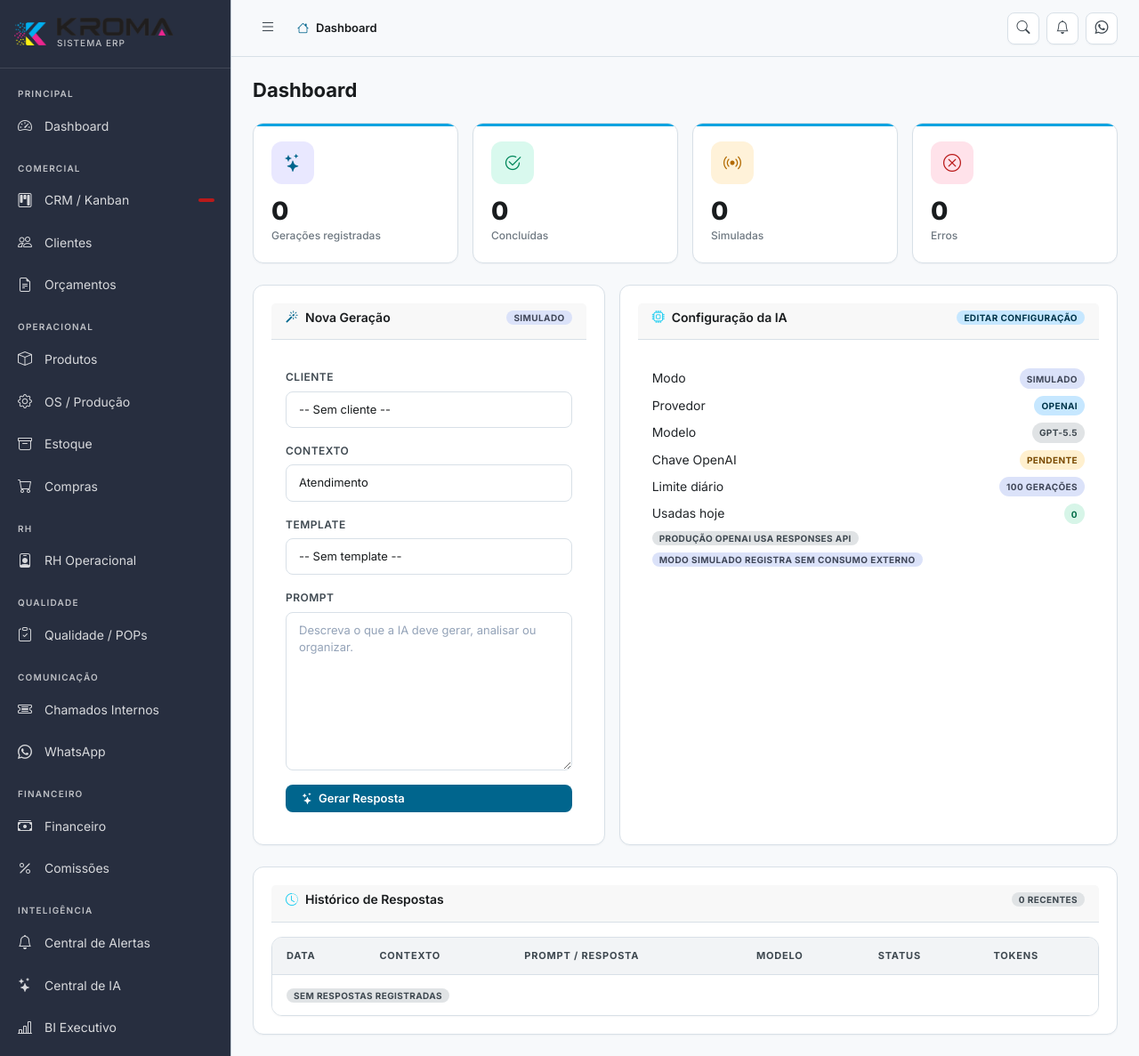
After one commit to luizaugustovb/kroma, a PHP site: the page made by app/Views/ia/index.php in a window 1280 px wide. The commit adds this page. Shown: the whole page at 89% size. Run offline with PHP 8.4, Linux system fonts and the light colour scheme; the template is opened without the code that fills it, so the values that code supplies are empty; some libraries are stand-ins or nearby versions.

Commit message:
adiciona central de ia

```diff
--- a/app/Controllers/EmpresaController.php
+++ b/app/Controllers/EmpresaController.php
@@ -55,6 +55,11 @@ class EmpresaController
             'modo_whatsapp' => in_array($_POST['modo_whatsapp'] ?? 'simulado', ['simulado','producao'], true) ? $_POST['modo_whatsapp'] : 'simulado',
             'chave_openai' => trim($_POST['chave_openai'] ?? ''),
             'chave_gemini' => trim($_POST['chave_gemini'] ?? ''),
+            'modo_ia' => in_array($_POST['modo_ia'] ?? 'simulado', ['simulado','producao'], true) ? $_POST['modo_ia'] : 'simulado',
+            'provedor_ia' => in_array($_POST['provedor_ia'] ?? 'openai', ['openai','gemini'], true) ? $_POST['provedor_ia'] : 'openai',
+            'modelo_ia' => trim($_POST['modelo_ia'] ?? 'gpt-5.5') ?: 'gpt-5.5',
+            'prompt_padrao_ia' => trim($_POST['prompt_padrao_ia'] ?? ''),
+            'limite_ia_diario' => max(1, (int)($_POST['limite_ia_diario'] ?? 100)),
             'chave_asaas' => trim($_POST['chave_asaas'] ?? ''),
             'ambiente_asaas' => $_POST['ambiente_asaas'] ?? 'sandbox',
         ];
--- /dev/null
+++ b/app/Views/ia/index.php
@@ -0,0 +1,209 @@
+<?php
+use App\Services\Auth;
+
+$csrfToken = Auth::csrfToken();
+$statusClasses = [
+    'simulado' => 'badge-info',
+    'concluido' => 'badge-success',
+    'erro' => 'badge-danger',
+];
+$contextoLabels = [
+    'atendimento' => 'Atendimento',
+    'orcamento' => 'Orçamento',
+    'produto' => 'Produto',
+    'margem' => 'Margem',
+    'followup' => 'Follow-up',
+    'operacional' => 'Operacional',
+    'livre' => 'Livre',
+];
+
+function iaData(?string $data): string
+{
+    return $data ? date('d/m/Y H:i', strtotime($data)) : '-';
+}
+
+function iaResumoTexto(?string $texto, int $limite = 220): string
+{
+    $texto = trim((string)$texto);
+    return strlen($texto) > $limite ? substr($texto, 0, $limite) . '...' : $texto;
+}
+?>
+
+<div class="row g-3 mb-4">
+    <div class="col-6 col-xl-3">
+        <div class="kpi-card">
+            <div class="kpi-icon primary"><i class="bi bi-stars"></i></div>
+            <div class="kpi-value"><?= number_format($resumo['total']) ?></div>
+            <div class="kpi-label">Gerações registradas</div>
+        </div>
+    </div>
+    <div class="col-6 col-xl-3">
+        <div class="kpi-card">
+            <div class="kpi-icon success"><i class="bi bi-check2-circle"></i></div>
+            <div class="kpi-value"><?= number_format($resumo['concluidas']) ?></div>
+            <div class="kpi-label">Concluídas</div>
+        </div>
+    </div>
+    <div class="col-6 col-xl-3">
+        <div class="kpi-card">
+            <div class="kpi-icon warning"><i class="bi bi-broadcast"></i></div>
+            <div class="kpi-value"><?= number_format($resumo['simuladas']) ?></div>
+            <div class="kpi-label">Simuladas</div>
+        </div>
+    </div>
+    <div class="col-6 col-xl-3">
+        <div class="kpi-card">
+            <div class="kpi-icon danger"><i class="bi bi-x-circle"></i></div>
+            <div class="kpi-value"><?= number_format($resumo['erros']) ?></div>
+            <div class="kpi-label">Erros</div>
+        </div>
+    </div>
+</div>
+
+<div class="row g-3 mb-4">
+    <div class="col-xl-5">
+        <div class="card h-100">
+            <div class="card-header">
+                <h6 class="card-title"><i class="bi bi-magic me-2 text-primary-kroma"></i>Nova Geração</h6>
+                <span class="badge <?= ($empresa['modo_ia'] ?? 'simulado') === 'producao' ? 'badge-success' : 'badge-info' ?>">
+                    <?= ($empresa['modo_ia'] ?? 'simulado') === 'producao' ? 'Produção' : 'Simulado' ?>
+                </span>
+            </div>
+            <form action="<?= APP_URL ?>/ia/gerar" method="POST" class="p-3" data-loading>
+                <input type="hidden" name="csrf_token" value="<?= $csrfToken ?>">
+
+                <label class="form-label">Cliente</label>
+                <select class="form-select mb-3" name="cliente_id" id="iaCliente">
+                    <option value="">-- Sem cliente --</option>
+                    <?php foreach ($clientes as $cliente): ?>
+                    <option value="<?= $cliente['id'] ?>" data-nome="<?= htmlspecialchars($cliente['nome']) ?>">
+                        <?= htmlspecialchars($cliente['nome']) ?><?= !empty($cliente['whatsapp']) ? ' - ' . htmlspecialchars($cliente['whatsapp']) : '' ?>
+                    </option>
+                    <?php endforeach; ?>
+                </select>
+
+                <label class="form-label">Contexto</label>
+                <select class="form-select mb-3" name="contexto" id="iaContexto">
+                    <?php foreach ($contextoLabels as $value => $label): ?>
+                    <option value="<?= $value ?>"><?= htmlspecialchars($label) ?></option>
+                    <?php endforeach; ?>
+                </select>
+
+                <label class="form-label">Template</label>
+                <select class="form-select mb-3" id="iaTemplate">
+                    <option value="">-- Sem template --</option>
+                    <?php foreach ($templates as $value => $template): ?>
+                    <option value="<?= htmlspecialchars($value) ?>" data-template="<?= htmlspecialchars($template['texto']) ?>"><?= htmlspecialchars($template['label']) ?></option>
+                    <?php endforeach; ?>
+                </select>
+
+                <label class="form-label">Prompt</label>
+                <textarea class="form-control mb-3" name="prompt" id="iaPrompt" rows="8" required placeholder="Descreva o que a IA deve gerar, analisar ou organizar."></textarea>
+
+                <button class="btn btn-primary w-100" type="submit"><i class="bi bi-stars"></i> Gerar Resposta</button>
+            </form>
+        </div>
+    </div>
+
+    <div class="col-xl-7">
+        <div class="card h-100">
+            <div class="card-header">
+                <h6 class="card-title"><i class="bi bi-cpu me-2 text-info"></i>Configuração da IA</h6>
+                <a class="badge badge-primary text-decoration-none" href="<?= APP_URL ?>/empresa">Editar configuração</a>
+            </div>
+            <div class="p-3 d-flex flex-column gap-2">
+                <div class="d-flex justify-content-between">
+                    <span>Modo</span>
+                    <span class="badge <?= ($empresa['modo_ia'] ?? 'simulado') === 'producao' ? 'badge-success' : 'badge-info' ?>"><?= htmlspecialchars($empresa['modo_ia'] ?? 'simulado') ?></span>
+                </div>
+                <div class="d-flex justify-content-between">
+                    <span>Provedor</span>
+                    <span class="badge badge-primary"><?= htmlspecialchars($empresa['provedor_ia'] ?? 'openai') ?></span>
+                </div>
+                <div class="d-flex justify-content-between">
+                    <span>Modelo</span>
+                    <span class="badge badge-secondary"><?= htmlspecialchars($empresa['modelo_ia'] ?? 'gpt-5.5') ?></span>
+                </div>
+                <div class="d-flex justify-content-between">
+                    <span>Chave OpenAI</span>
+                    <span class="badge <?= !empty($empresa['chave_openai']) ? 'badge-success' : 'badge-warning' ?>"><?= !empty($empresa['chave_openai']) ? 'Configurada' : 'Pendente' ?></span>
+                </div>
+                <div class="d-flex justify-content-between">
+                    <span>Limite diário</span>
+                    <span class="badge badge-info"><?= number_format((int)($empresa['limite_ia_diario'] ?? 100)) ?> gerações</span>
+                </div>
+                <div class="d-flex justify-content-between">
+                    <span>Usadas hoje</span>
+                    <span class="badge <?= $resumo['hoje'] >= (int)($empresa['limite_ia_diario'] ?? 100) ? 'badge-danger' : 'badge-success' ?>"><?= number_format($resumo['hoje']) ?></span>
+                </div>
+                <span class="badge badge-secondary align-self-start">Produção OpenAI usa Responses API</span>
+                <span class="badge badge-info align-self-start">Modo simulado registra sem consumo externo</span>
+            </div>
+        </div>
+    </div>
+</div>
+
+<div class="card">
+    <div class="card-header">
+        <h6 class="card-title"><i class="bi bi-clock-history me-2 text-info"></i>Histórico de Respostas</h6>
+        <span class="badge badge-secondary"><?= count($logs) ?> recentes</span>
+    </div>
+    <div class="table-wrapper">
+        <table class="table mb-0">
+            <thead>
+                <tr>
+                    <th>Data</th>
+                    <th>Contexto</th>
+                    <th>Prompt / Resposta</th>
+                    <th>Modelo</th>
+                    <th>Status</th>
+                    <th>Tokens</th>
+                </tr>
+            </thead>
+            <tbody>
+                <?php foreach ($logs as $log): ?>
+                <tr>
+                    <td><span class="badge badge-secondary"><?= iaData($log['created_at']) ?></span></td>
+                    <td>
+                        <span class="badge badge-primary"><?= htmlspecialchars($contextoLabels[$log['contexto']] ?? $log['contexto']) ?></span>
+                        <div class="small text-muted"><?= htmlspecialchars($log['cliente_nome'] ?: '-') ?></div>
+                    </td>
+                    <td>
+                        <strong><?= htmlspecialchars(iaResumoTexto($log['prompt'], 120)) ?></strong>
+                        <div class="small text-muted"><?= nl2br(htmlspecialchars(iaResumoTexto($log['resposta'] ?: $log['erro'], 240))) ?></div>
+                    </td>
+                    <td>
+                        <span class="badge badge-info"><?= htmlspecialchars($log['provedor']) ?></span>
+                        <span class="badge badge-secondary"><?= htmlspecialchars($log['modelo'] ?: '-') ?></span>
+                    </td>
+                    <td><span class="badge <?= $statusClasses[$log['status']] ?? 'badge-secondary' ?>"><?= htmlspecialchars(ucfirst($log['status'])) ?></span></td>
+                    <td><span class="badge badge-secondary"><?= number_format((int)$log['tokens_entrada'] + (int)$log['tokens_saida']) ?></span></td>
+                </tr>
+                <?php endforeach; ?>
+                <?php if (empty($logs)): ?>
+                <tr><td colspan="6"><span class="badge badge-secondary">Sem respostas registradas</span></td></tr>
+                <?php endif; ?>
+            </tbody>
+        </table>
+    </div>
+</div>
+
+<script>
+document.addEventListener('DOMContentLoaded', function() {
+    const template = document.getElementById('iaTemplate');
+    const contexto = document.getElementById('iaContexto');
+    const prompt = document.getElementById('iaPrompt');
+    const cliente = document.getElementById('iaCliente');
+
+    template?.addEventListener('change', function() {
+        const option = this.selectedOptions[0];
+        if (!option?.dataset.template) {
+            return;
+        }
+        contexto.value = option.value || 'livre';
+        const nome = cliente?.selectedOptions[0]?.dataset.nome || 'cliente';
+        prompt.value = option.dataset.template + "\n\nCliente: " + nome + "\nContexto: ";
+        prompt.focus();
+    });
+});
+</script>
--- a/app/Views/layouts/main.php
+++ b/app/Views/layouts/main.php
@@ -213,13 +213,20 @@ $iniciais = implode('', array_map(fn($p) => strtoupper($p[0]), array_slice(explo
             <?php endif; ?>
 
             <!-- Inteligência -->
-            <?php if (Auth::pode('bi') || Auth::pode('alertas')): ?>
+            <?php if (Auth::pode('bi') || Auth::pode('alertas') || Auth::pode('ia')): ?>
             <div class="nav-group">
                 <div class="nav-group-label">Inteligência</div>
                 <?php if (Auth::pode('alertas')): ?>
                 <a href="<?= APP_URL ?>/alertas" class="nav-item" data-tooltip="Central de Alertas">
                     <i class="bi bi-bell"></i>
                     <span class="nav-label">Central de Alertas</span>
+                </a>
+                <?php endif; ?>
+
+                <?php if (Auth::pode('ia')): ?>
+                <a href="<?= APP_URL ?>/ia" class="nav-item" data-tooltip="Central de IA">
+                    <i class="bi bi-stars"></i>
+                    <span class="nav-label">Central de IA</span>
                 </a>
                 <?php endif; ?>
 
--- a/app/routes.php
+++ b/app/routes.php
@@ -35,6 +35,8 @@ $router->get('/alertas', 'AlertaController@index');
 
 // BI Executivo
 $router->get('/bi', 'BiController@index');
+$router->get('/ia', 'IaController@index');
+$router->post('/ia/gerar', 'IaController@gerar');
 
 // Usuários
 $router->get('/usuarios', 'UsuarioController@index');
```
Also changed, not shown: app/Controllers/IaController.php (added, +130 -0 lines), app/Services/IaService.php (added, +242 -0 lines), app/Views/empresa/configuracoes.php (+16 -0 lines), database/install.sql.
